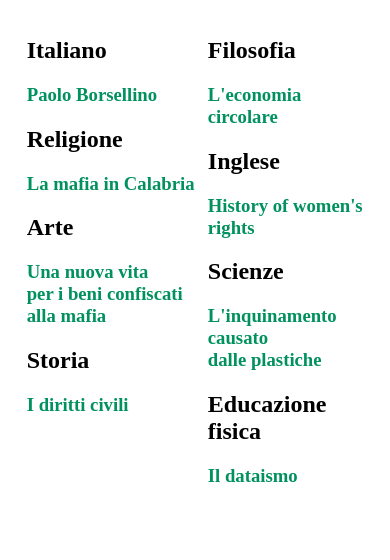
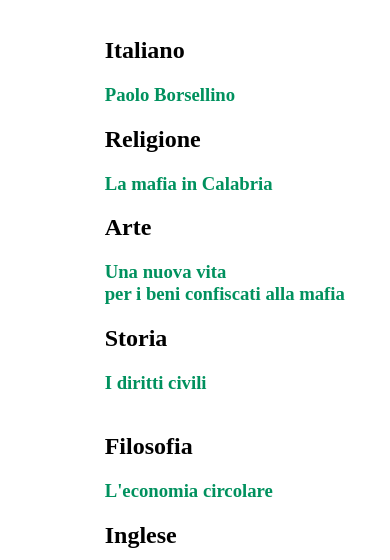
Before and after one commit to michelestranges/michelestranges.github.io, a plain HTML site: page index.htm in a window 390 px wide. Shown: the part 127-687 px from the top of the page. Drawn offline with Linux system fonts and the light colour scheme.

Commit message:
Add files via upload

```diff
--- a/stili/stile2.css
+++ b/stili/stile2.css
@@ -209,11 +209,13 @@ body {
 
      #panor {
     justify-content: space-between;
+    flex-direction: column;
+    padding-left: 20vw;
   }
 
     .c-arte {
       flex-direction: column;
-      align-items: center;
+
     }
 
     #sin {
```
